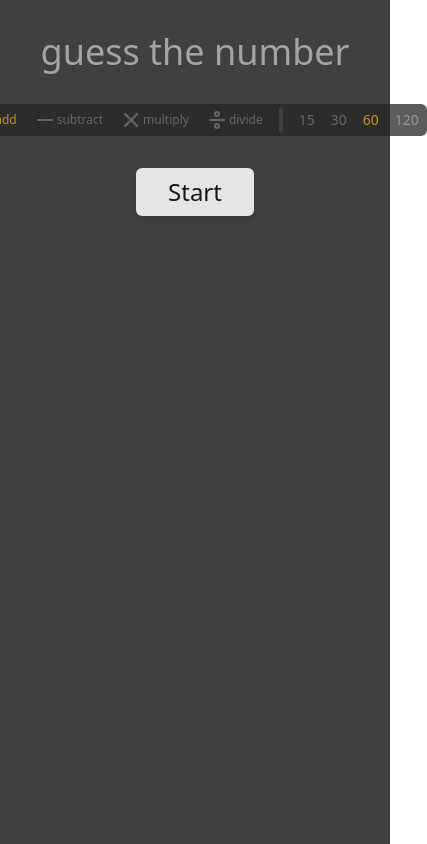
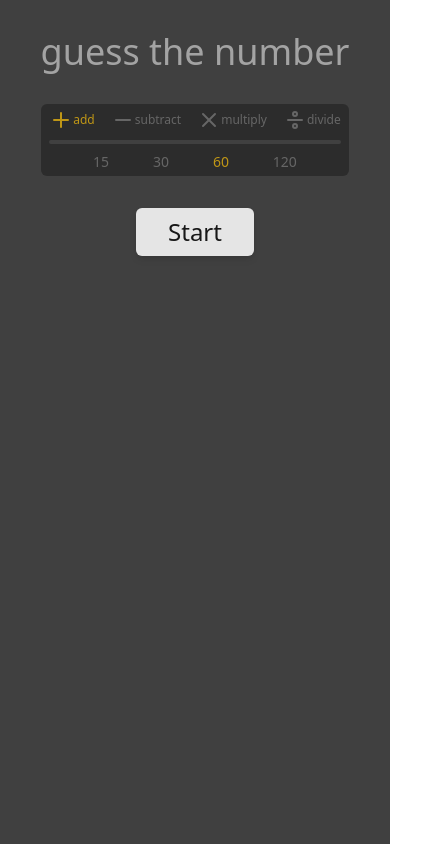
Before and after one commit to codeanish/guess-the-number, a React (Vite) app: page / in a window 390 px wide. Shown: the whole page, 427 px wide, since content can reach past the window. Built offline with nearby package versions, Linux system fonts and the light colour scheme.

Commit message:
Fixing mobile nav

```diff
--- a/src/components/ConfiguratorBar.tsx
+++ b/src/components/ConfiguratorBar.tsx
@@ -15,19 +15,36 @@ const ConfiguratorBar = (props: Props) => {
     }
 
     return (
-        <div className="flex flex-row space-x-4 bg-neutral-800 opacity-75 pt-1 pb-1 px-2 py-2 text-sm rounded-md">
+        <div>
+            <div className="hidden md:flex flex-row space-x-4 bg-neutral-800 opacity-75 pt-1 pb-1 px-2 py-2 text-sm rounded-md">
                     <IconButton icon={<Plus/>} text="add" isActive={true}/>
                     <IconButton icon={<Minus/>} text="subtract" isActive={false}/>
                     <IconButton icon={<X/>} text="multiply" isActive={false}/>
                     <IconButton icon={<Divide/>} text="divide" isActive={false}/>
-
                     <div className='bg-neutral-700 w-1 rounded-sm'></div>
-
                     <TextButton isActive={props.selectedTime == 15} text="15" onClick={() => HandleTimeButtonSelected(15)}/>
                     <TextButton isActive={props.selectedTime == 30} text="30" onClick={() => HandleTimeButtonSelected(30)}/>
                     <TextButton isActive={props.selectedTime == 60} text="60" onClick={() => HandleTimeButtonSelected(60)}/>
                     <TextButton isActive={props.selectedTime == 120} text="120" onClick={() => HandleTimeButtonSelected(120)}/>
             </div>
+            <div className="md:hidden flex flex-col space-y-2 bg-neutral-800 opacity-75 pt-1 pb-1 px-2 py-2 text-sm rounded-md">
+                    <div className="flex flex-row justify-evenly space-x-4">
+                        <IconButton icon={<Plus/>} text="add" isActive={true}/>
+                        <IconButton icon={<Minus/>} text="subtract" isActive={false}/>
+                        <IconButton icon={<X/>} text="multiply" isActive={false}/>
+                        <IconButton icon={<Divide/>} text="divide" isActive={false}/>
+                    </div>
+                    <div className='bg-neutral-700 h-1 rounded-sm'></div>
+                    <div className='flex flex-row justify-evenly'>
+                        <TextButton isActive={props.selectedTime == 15} text="15" onClick={() => HandleTimeButtonSelected(15)}/>
+                        <TextButton isActive={props.selectedTime == 30} text="30" onClick={() => HandleTimeButtonSelected(30)}/>
+                        <TextButton isActive={props.selectedTime == 60} text="60" onClick={() => HandleTimeButtonSelected(60)}/>
+                        <TextButton isActive={props.selectedTime == 120} text="120" onClick={() => HandleTimeButtonSelected(120)}/>
+                    </div>
+            </div>
+        </div>
+
+
   )
 }
 
```
Lines whose indentation alone changed are shown as unchanged.
